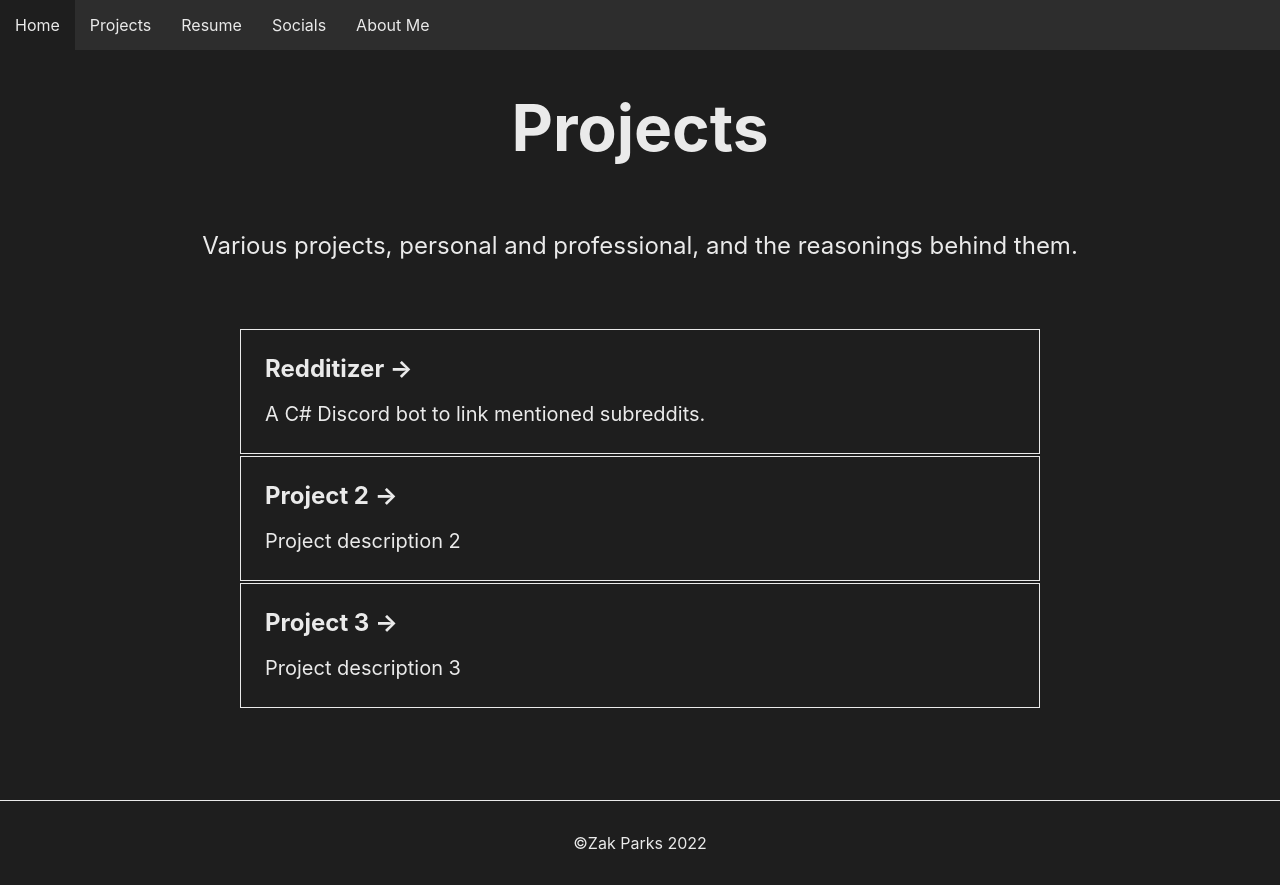
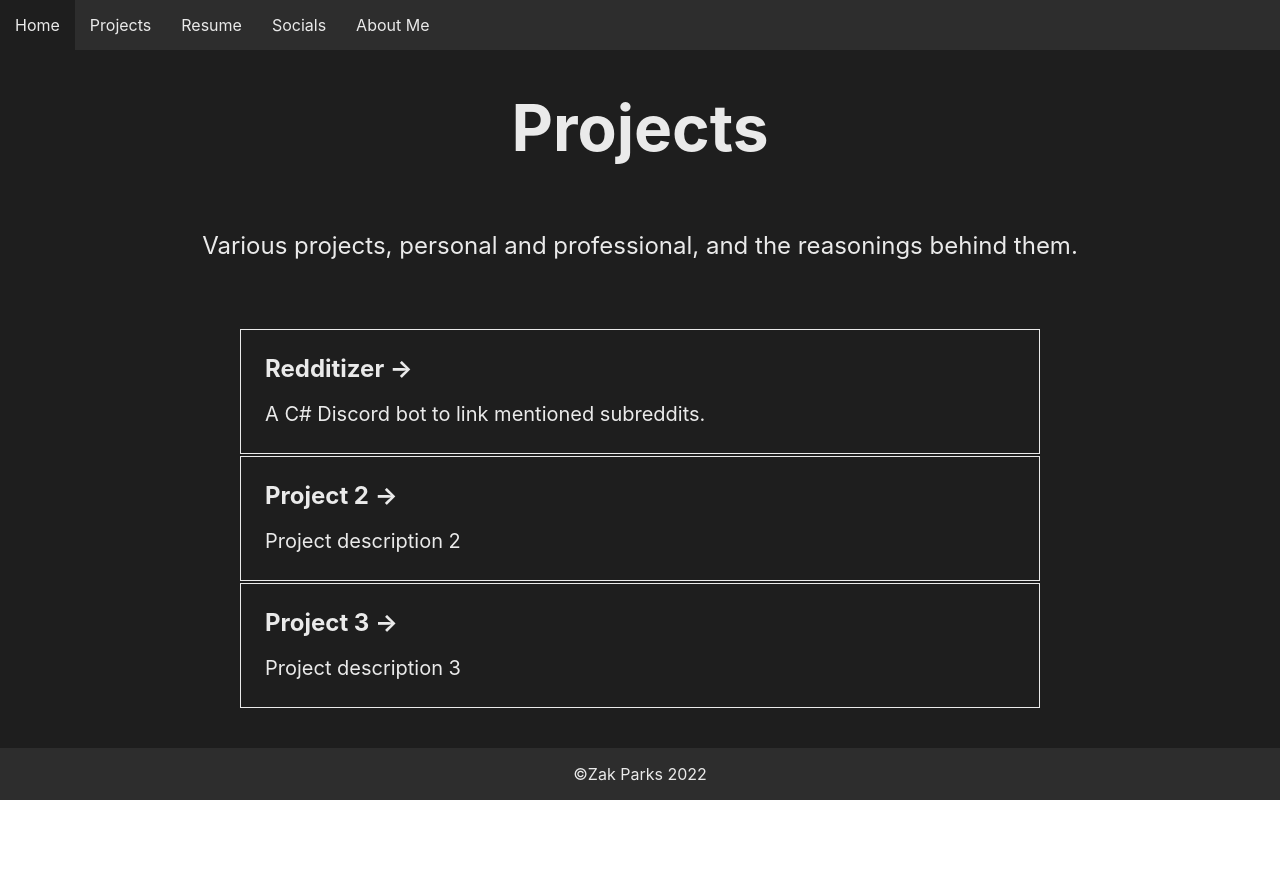
Before and after one commit to zakparks/Homepage, a Next.js app: page /projects in a window 1280 px wide. After the commit the page ends 800 px from the top, so only its background shows below. Built offline with nearby package versions, Linux system fonts and the light colour scheme.

Commit message:
Define _document.tsx and move header/footer there
Simplify the pages by defining a custom _document.tsx to place the header/footer.

Also modify the footer to match the header.

```diff
--- a/components/footer.tsx
+++ b/components/footer.tsx
@@ -1,8 +1,11 @@
 import styles from "../styles/Home.module.css";
-import Image from "next/image";
 
 const Footer = () => {
-  return <footer className={styles.footer}>©Zak Parks 2022</footer>;
+  return (
+    <footer className={styles.footer}>
+      <p>©Zak Parks 2022</p>
+    </footer>
+  );
 };
 
 export default Footer;
--- /dev/null
+++ b/pages/_document.tsx
@@ -0,0 +1,42 @@
+import Document, { Html, Head, Main, NextScript } from "next/document";
+import Navbar from "../components/navbar";
+import Footer from "../components/footer";
+
+class MyDocument extends Document {
+  render() {
+    return (
+      <Html lang="en-US">
+        <Head>
+          <meta
+            name="keyword"
+            content="portfolio, developer, software engineer, javascript, typescript, react, nextjs, angular, dotnet, c#"
+          />
+          <link rel="manifest" href="/manifest.json" />
+
+          {/* Open Graph Meta Tags */}
+          <meta property="og:title" content="Zachary Parks - Developer" />
+          <meta
+            property="og:description"
+            content="Portfolio, resume, and information for Zachary Parks, a Pittsburgh, PA based developer."
+          />
+          <meta property="og:image" content="https://zakparks.dev/images/me.png" />
+          <meta property="og:url" content="https://zakparks.dev" />
+          <meta property="og:type" content="website" />
+
+          {/* Twitter Meta Tags */}
+          <meta name="twitter:card" content="summary_large_image" />
+          <meta name="twitter:title" content="Zachary Parks - Developer" />
+          <meta name="twitter:image" content="https://zakparks.dev/images/me.png" />
+        </Head>
+        <body>
+          <Navbar />
+          <Main />
+          <NextScript />
+          <Footer />
+        </body>
+      </Html>
+    );
+  }
+}
+
+export default MyDocument;
--- a/pages/projects/index.tsx
+++ b/pages/projects/index.tsx
@@ -1,14 +1,10 @@
 import { NextPage } from "next";
 import Head from "next/head";
 import Link from "next/link";
-import Footer from "../../components/footer";
-import Navbar from "../../components/navbar";
 import styles from "../../styles/Home.module.css";
 
 const Social: NextPage = () => {
   return (
-    <div>
-      <Navbar />
     <div className={styles.container}>
       <Head>
         <title>Zachary Parks</title>
@@ -19,45 +15,29 @@ const Social: NextPage = () => {
       <main className={styles.main}>
         <h1 className={styles.title}>Projects</h1>
 
-          <p className={styles.description}>
-            Various projects, personal and professional, and the reasonings
-            behind them.
-          </p>
+        <p className={styles.description}>Various projects, personal and professional, and the reasonings behind them.</p>
 
         <Link href="/projects/redditizer">
-            <a
-              rel="noreferrer"
-              className={`${styles.longCard} ${styles.card1}`}
-            >
+          <a rel="noreferrer" className={`${styles.longCard} ${styles.card1}`}>
             <h2>Redditizer &rarr;</h2>
             <p>A C# Discord bot to link mentioned subreddits.</p>
           </a>
         </Link>
 
         <Link href="#">
-            <a
-              rel="noreferrer"
-              className={`${styles.longCard} ${styles.card2}`}
-            >
+          <a rel="noreferrer" className={`${styles.longCard} ${styles.card2}`}>
             <h2>Project 2 &rarr;</h2>
             <p>Project description 2</p>
           </a>
         </Link>
 
         <Link href="#">
-            <a
-              href="#"
-              rel="noreferrer"
-              className={`${styles.longCard} ${styles.card3}`}
-            >
+          <a href="#" rel="noreferrer" className={`${styles.longCard} ${styles.card3}`}>
             <h2>Project 3 &rarr;</h2>
             <p>Project description 3</p>
           </a>
         </Link>
       </main>
-
-        <Footer />
-      </div>
     </div>
   );
 };
--- a/styles/Home.module.css
+++ b/styles/Home.module.css
@@ -34,23 +34,15 @@
 }
 
 .footer {
-  display: flex;
-  flex: 1;
-  padding: 2rem 0;
-  border-top: 1px solid #eaeaea;
-  justify-content: center;
-  align-items: center;
+  color: #eaeaea;
+  background-color: #2d2d2d;
+  position: fixed;
+  bottom: 0;
+  width: 100%;
 }
 
-.footer a {
-  display: flex;
-  justify-content: center;
-  align-items: center;
-}
-
-.title a {
-  color: #0070f3;
-  text-decoration: none;
+.footer p {
+  text-align: center;
 }
 
 .title a:hover,
@@ -81,8 +73,7 @@
   border-radius: 5px;
   padding: 0.75rem;
   font-size: 1.1rem;
-  font-family: Menlo, Monaco, Lucida Console, Liberation Mono, DejaVu Sans Mono,
-    Bitstream Vera Sans Mono, Courier New, monospace;
+  font-family: Menlo, Monaco, Lucida Console, Liberation Mono, DejaVu Sans Mono, Bitstream Vera Sans Mono, Courier New, monospace;
 }
 
 .grid {
```
Also changed, not shown: pages/index.tsx (+2 -16 lines), pages/projects/carcruise.tsx (+1 -8 lines), pages/projects/redditizer.tsx (+12 -26 lines), pages/socials.tsx (+10 -42 lines), 1 other file (tests, documents, lock files or other folders). Lines whose indentation alone changed are shown as unchanged.
